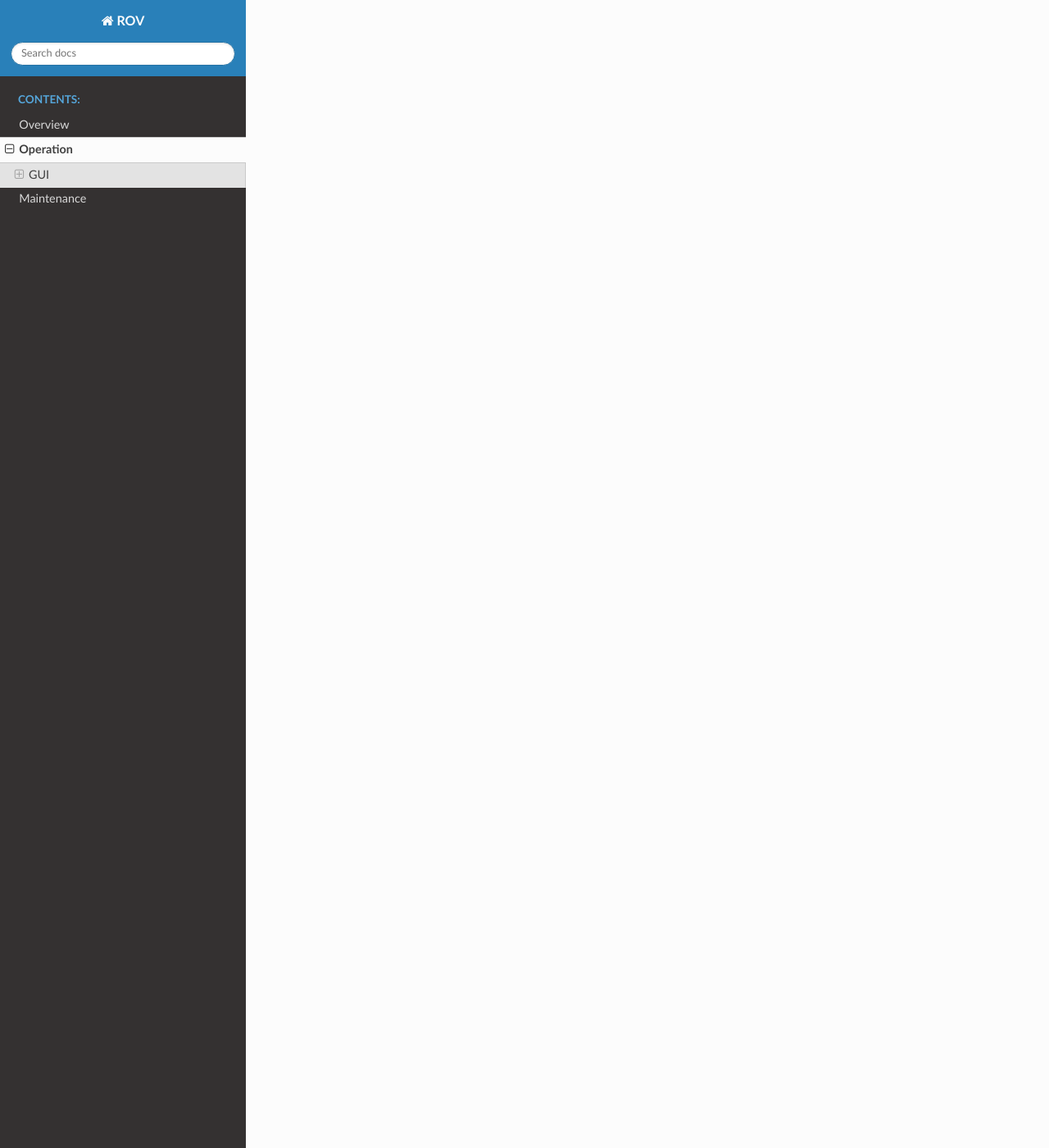
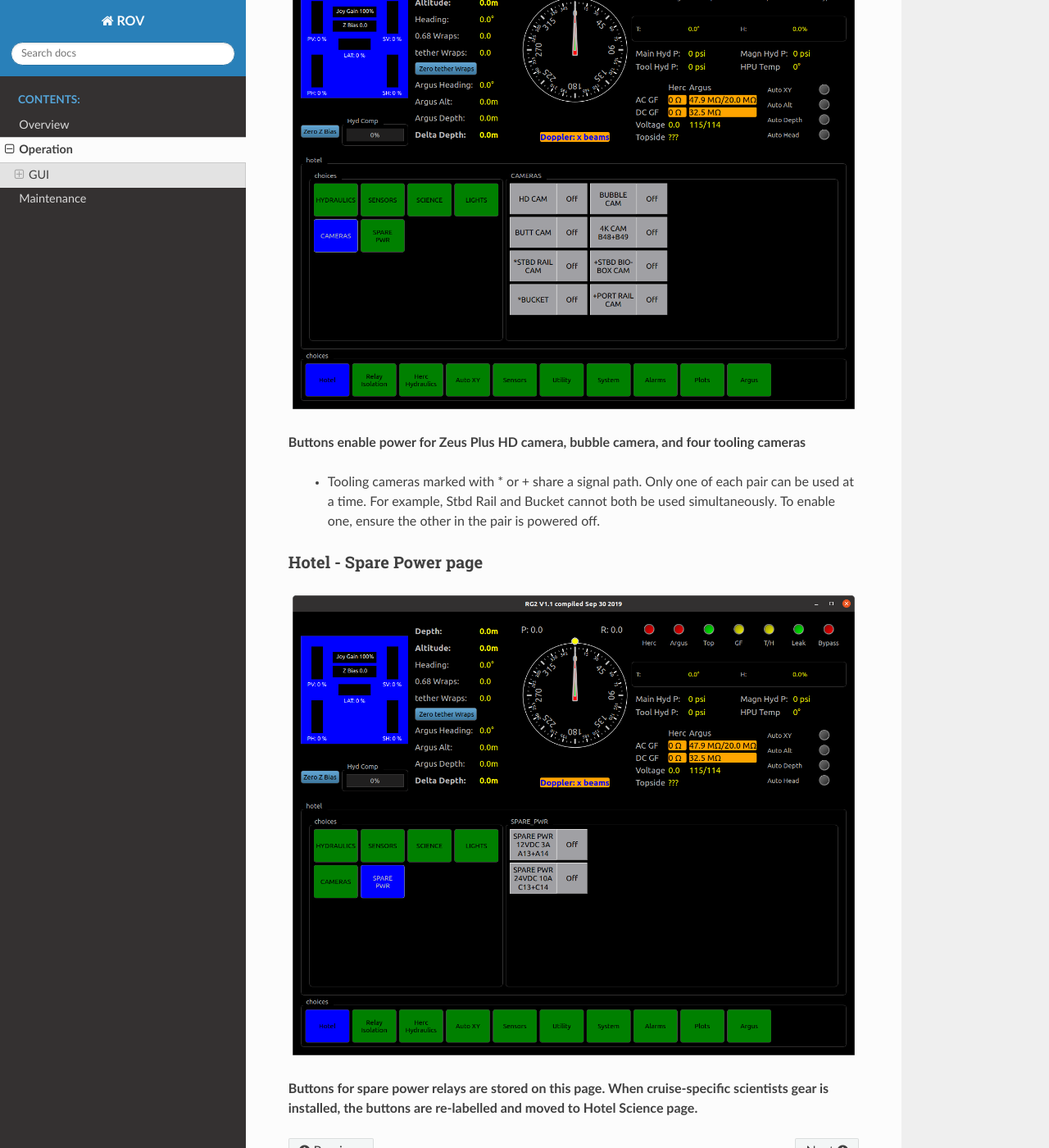
Before and after one commit to questrov/ROV-Pi, a Sphinx documentation site: the page built from source/operation.rst, in a window 1280 px wide and 1400 px high, scrolled down 5774 px. Shown: the whole window at 82% size. Built offline with Sphinx 7.4.7 and the Read the Docs theme 2.0.0, drawn with Linux system fonts in a browser that asks for light colours; some of the changed text lies outside the part shown.

Commit message:
hotel done

```diff
--- a/source/operation.rst
+++ b/source/operation.rst
@@ -101,3 +101,26 @@
 **Ethernet Bottle is standard Herc equipment and is only powered on when cruise-specific scientists gear is connected**
 
 **Power for cruise-specific scientists gear will be shown on this page after being integrated**
+
+Hotel - Lights page
+--------------------
+
+.. image:: _static/hotel_lights.png
+
+**Buttons enable power for lights and lasers**
+
+Hotel - Cameras page
+--------------------
+
+.. image:: _static/hotel_cameras.png
+
+**Buttons enable power for Zeus Plus HD camera, bubble camera, and four tooling cameras**
+
+	* Tooling cameras marked with * or + share a signal path. Only one of each pair can be used at a time. For example, Stbd Rail and Bucket cannot both be used simultaneously. To enable one, ensure the other in the pair is powered off.
+
+Hotel - Spare Power page
+------------------------
+
+.. image:: _static/hotel_sparepwr.png
+
+**Buttons for spare power relays are stored on this page. When cruise-specific scientists gear is installed, the buttons are re-labelled and moved to Hotel Science page.**
```
Also changed, not shown: source/_static/hotel_cameras.png (added), source/_static/hotel_lights.png (added), source/_static/hotel_sparepwr.png (added).
